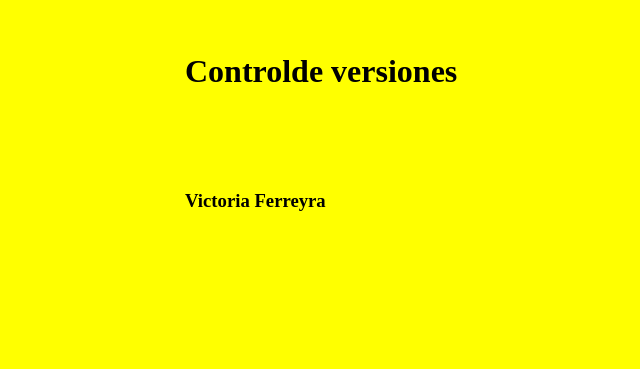
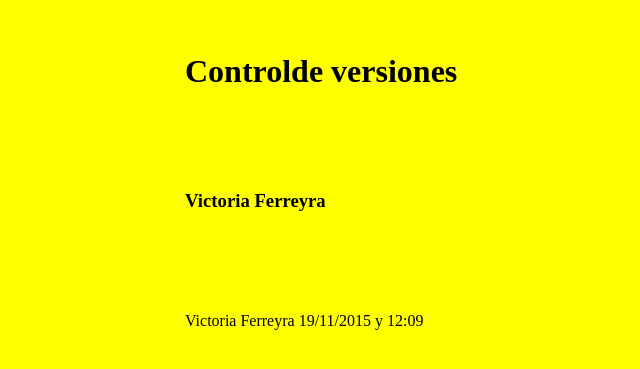
Before and after one commit to mvictoriaferreyra/TP_SO_I4_Equipo106, a plain HTML site: page index.html in a window 1280 px wide. Shown: the part 147-516 px from the top of the page, without its empty margins (115-755 px from the left). Drawn offline with Linux system fonts and the light colour scheme.

Commit message:
Alfa agregó su apellido al archivo .html

```diff
--- a/index.html
+++ b/index.html
@@ -9,5 +9,6 @@
 <body>
   <h1>Controlde versiones</h1>
   <h3>Victoria Ferreyra</h3>
+  <p>Victoria Ferreyra 19/11/2015 y 12:09 </p>
 </body>
 </html>
```
